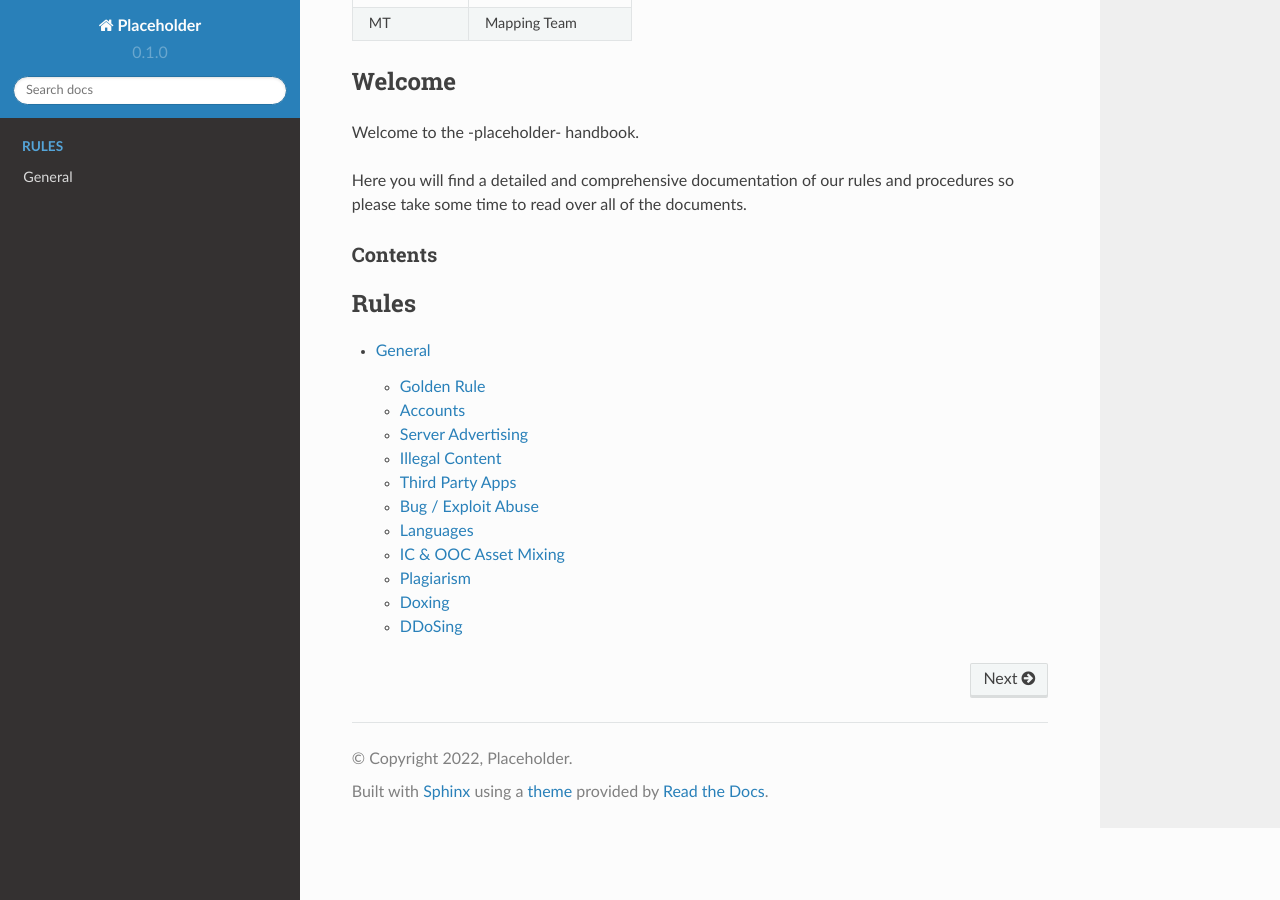
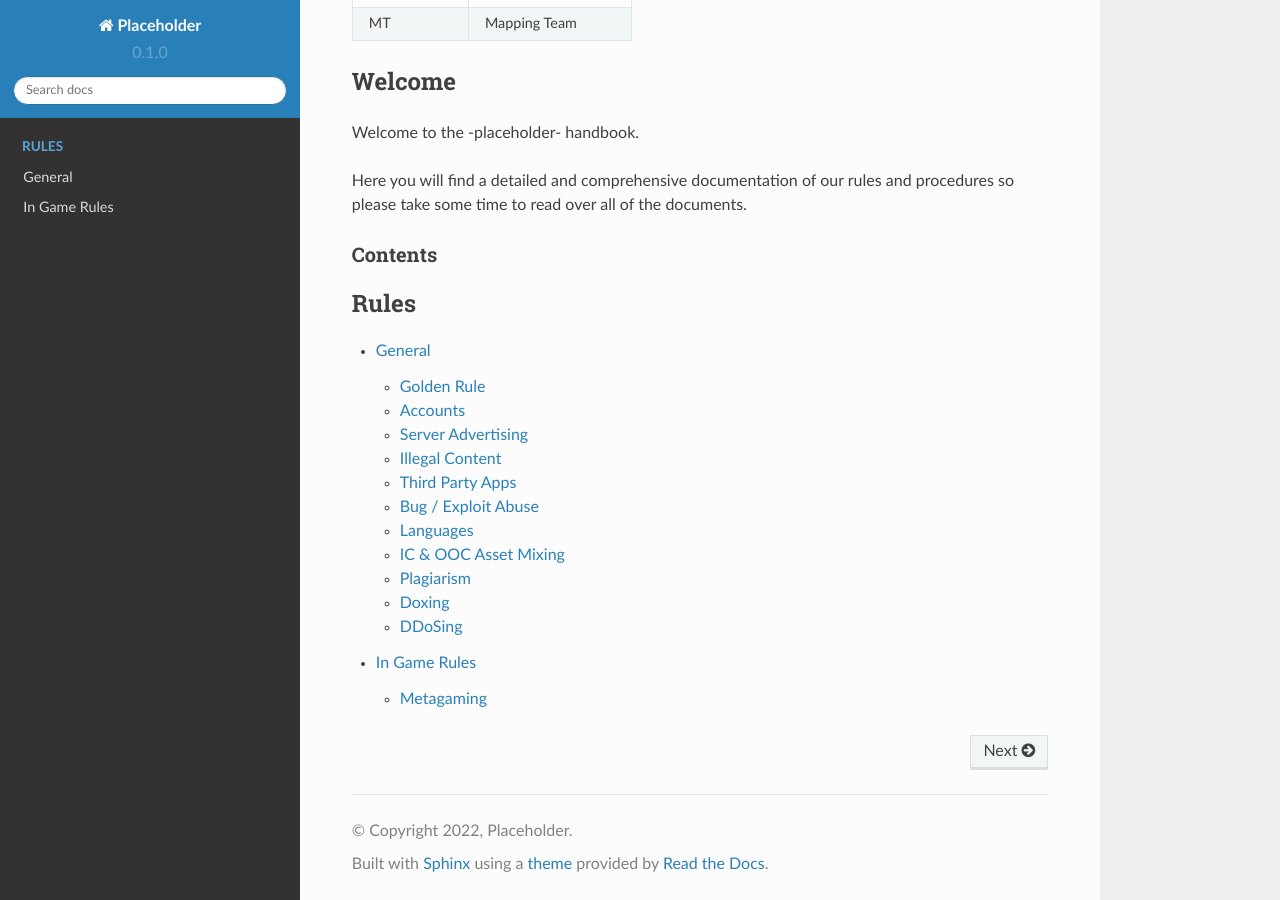
Before and after one commit to Illeeminati/doc, a Sphinx documentation site: the page built from docs/source/index.rst, in a window 1280 px wide and 900 px high, scrolled down 738 px. Built offline with Sphinx 7.4.7 and the Read the Docs theme 2.0.0, drawn with Linux system fonts in a browser that asks for light colours.

Commit message:
Update index.rst

```diff
--- a/docs/source/index.rst
+++ b/docs/source/index.rst
@@ -57,3 +57,4 @@ Contents
    :caption: Rules
 
    rules/rules
+   rules/ig_rules
```
